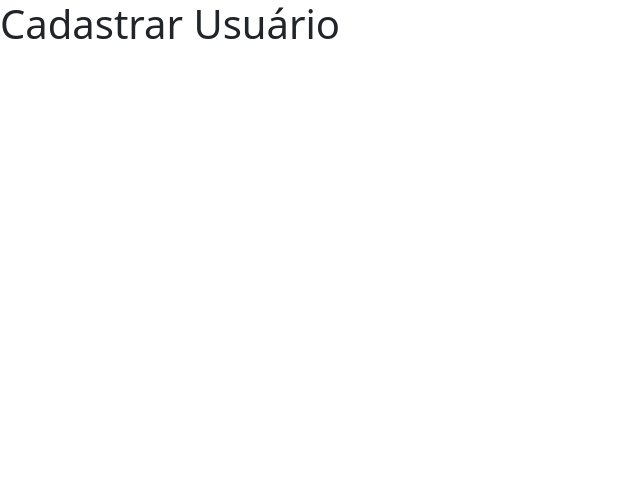
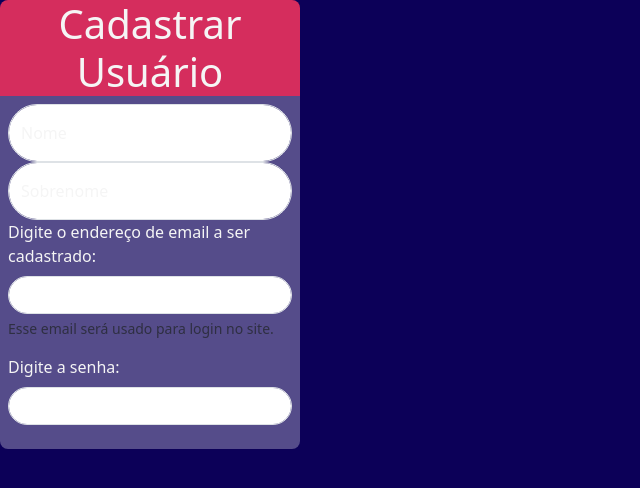
Before and after one commit to biasiq/PI-2025-segundo-semestre, a website: page front/tela_cadastro_usuario.html in a window 1280 px wide. Shown: the whole page, without its empty margins (0-640 px from the left). Drawn offline with nearby package versions, Linux system fonts and the light colour scheme.

Commit message:
ajustes no css da tela login e construção das telas de cadastro

```diff
--- a/front/css/styles_cadastro_usuario.css
+++ b/front/css/styles_cadastro_usuario.css
@@ -0,0 +1,28 @@
+body{
+    background-color: #0C0058;
+}
+
+#cadastrar-usuario{
+    /* padding: 10px; */
+    color: whitesmoke;
+    background-color: #d52d5d;
+    text-align: center;
+    width: 300px;
+    margin: 0;
+    border-top-left-radius: 8px;
+    border-top-right-radius: 8px;
+    }
+
+.cadastro{
+    padding: 8px;
+    background-color: #554c8a;
+    color: whitesmoke;
+    width: 300px;
+    border-bottom-left-radius: 8px;
+    border-bottom-right-radius: 8px;
+}
+
+.campo-cadastro-usuario{
+    border-radius: 50px;
+    resize: none;
+}
--- a/front/css/styles_tela_login.css
+++ b/front/css/styles_tela_login.css
@@ -5,7 +5,6 @@
 main {
     text-align: center;
     padding: 100px;
-
 }
 
 body {
@@ -16,7 +15,7 @@ body {
     align-items: center;
     background-color: #0C0058;
     color: whitesmoke;
-  }
+}
 
 .login{
     /* background-color: #D52D5D;
@@ -28,31 +27,24 @@ body {
     align-items: center;
     background-color: #d52d5d;
     padding: 10px;
-    border-radius: 8px;
-    border-bottom: 0px;
+    border-top-left-radius: 8px;
+    border-top-right-radius: 8px;
     box-shadow: 0 4px 10px rgba(0, 0, 0, 0.1);
     width: 300px;
     display: flex;
     justify-content: center;
     align-items: center;
-
-
 }
 
 .cadastro{
     color: whitesmoke;
     padding: 10px;
-    border-radius: 8px;
-    border-top: 0px;
+    border-bottom-left-radius: 8px;
+    border-bottom-right-radius: 8px;
     box-shadow: 0 4px 10px rgba(0, 0, 0, 0.1);
     width: 300px;
     background-color: #554c8a;
 }
-
-/* footer p{
-    text-align: center;
-    display: inline;
-} */
 
 .campo-escrita{
     border-radius: 20px;
--- a/front/tela_cadastro_usuario.html
+++ b/front/tela_cadastro_usuario.html
@@ -1,23 +1,58 @@
 <!DOCTYPE html>
 <html lang="pt-br">
+
 <head>
     <meta charset="UTF-8">
     <meta name="viewport" content="width=device-width, initial-scale=1.0">
     <title>Cadastro Usuário</title>
-    <link href="https://cdn.jsdelivr.net/npm/bootstrap@5.3.8/dist/css/bootstrap.min.css" rel="stylesheet" integrity="sha384-sRIl4kxILFvY47J16cr9ZwB07vP4J8+LH7qKQnuqkuIAvNWLzeN8tE5YBujZqJLB" crossorigin="anonymous">
+    <link href="https://cdn.jsdelivr.net/npm/bootstrap@5.3.8/dist/css/bootstrap.min.css" rel="stylesheet"
+        integrity="sha384-sRIl4kxILFvY47J16cr9ZwB07vP4J8+LH7qKQnuqkuIAvNWLzeN8tE5YBujZqJLB" crossorigin="anonymous">
     <link rel="stylesheet" href="./css/styles_cadastro_usuario.css">
 </head>
+
 <body>
     <main>
         <header>
-            <h1>Cadastrar Usuário</h1>
+            <h1 id="cadastrar-usuario">Cadastrar Usuário</h1>
         </header>
-        <section>
-            <div>
-
-            </div>
-        </section>
+        <div class="cadastro">
+            <section>
+                <div class="form-floating">
+                    <textarea class="form-control campo-cadastro-usuario" placeholder="Leave a comment here"
+                        id="floatingTextarea"></textarea>
+                    <label for="floatingTextarea">Nome </label>
+                </div>
+                <div class="form-floating">
+                    <textarea class="form-control campo-cadastro-usuario" placeholder="Leave a comment here"
+                        id="floatingTextarea"></textarea>
+                    <label for="floatingTextarea">Sobrenome </label>
+                </div>
+                <div class="mb-3">
+                    <label for="exampleInputEmail1" class="form-label">Digite o endereço de email a ser cadastrado:
+                    </label>
+                    <input type="email" class="form-control campo-cadastro-usuario" id="exampleInputEmail1"
+                        aria-describedby="emailHelp">
+                    <div id="emailHelp" class="form-text">Esse email será usado para login no site.</div>
+                </div>
+                <div class="mb-3">
+                    <label for="exampleInputPassword1" class="form-label">Digite a senha: </label>
+                    <input type="password" class="form-control campo-cadastro-usuario" id="exampleInputPassword1">
+                </div>
+            </section>
+        </div>
     </main>
-    <script src="https://cdn.jsdelivr.net/npm/bootstrap@5.3.8/dist/js/bootstrap.bundle.min.js" integrity="sha384-FKyoEForCGlyvwx9Hj09JcYn3nv7wiPVlz7YYwJrWVcXK/BmnVDxM+D2scQbITxI" crossorigin="anonymous"></script>
+    <script src="https://cdn.jsdelivr.net/npm/bootstrap@5.3.8/dist/js/bootstrap.bundle.min.js"
+        integrity="sha384-FKyoEForCGlyvwx9Hj09JcYn3nv7wiPVlz7YYwJrWVcXK/BmnVDxM+D2scQbITxI"
+        crossorigin="anonymous"></script>
+    <div vw class="enabled">
+        <div vw-access-button class="active"></div>
+        <div vw-plugin-wrapper>
+            <div class="vw-plugin-top-wrapper"></div>
+        </div>
+    </div>
+    <script src="https://vlibras.gov.br/app/vlibras-plugin.js"></script>
+    <script>
+        new window.VLibras.Widget('https://vlibras.gov.br/app')
+    </script>
 </body>
 </html>
```
Also changed, not shown: front/index.html (+10 -0 lines), front/tela_cadastro_materia.html (+13 -3 lines), front/tela_login.html (+23 -6 lines).
